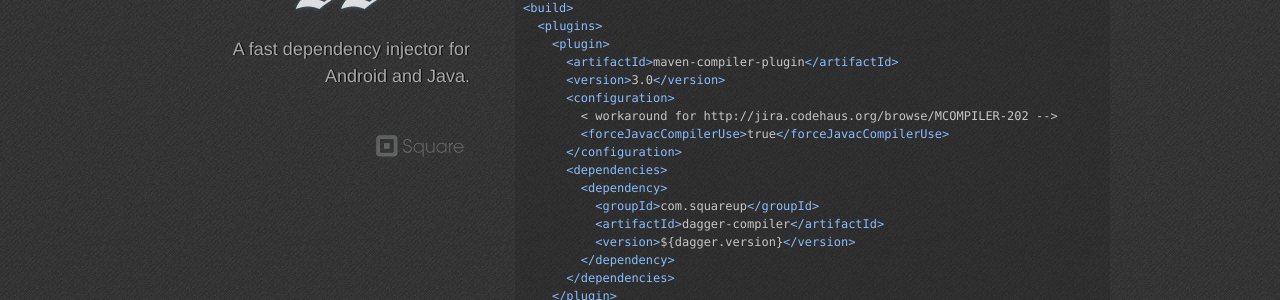
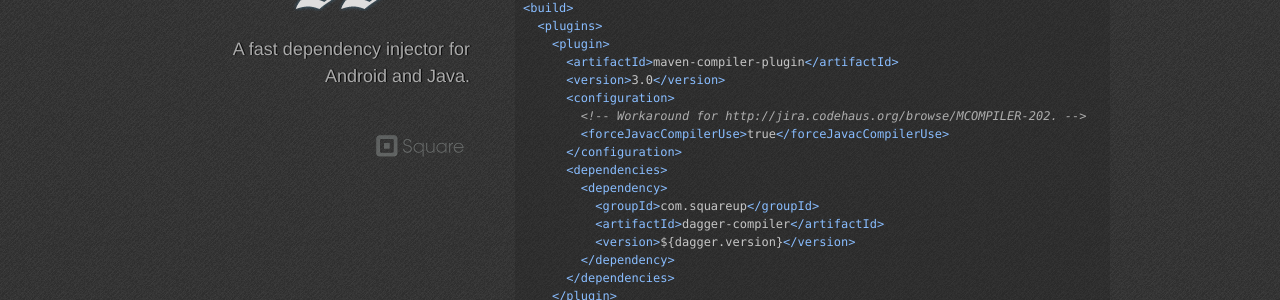
Before and after one commit to square/dagger, a Jekyll site: the page built from website/index.html, in a window 1280 px wide and 900 px high, scrolled down 7332 px. Shown: the part 151-451 px from the top of the window. Built offline with Jekyll 4.4.1, drawn with Linux system fonts in a browser that asks for light colours.

```diff
--- a/website/index.html
+++ b/website/index.html
@@ -382,7 +382,7 @@ public class CoffeeMakerTest {
       &lt;artifactId>maven-compiler-plugin&lt;/artifactId>
       &lt;version>3.0&lt;/version>
       &lt;configuration>
-        &lt; workaround for http://jira.codehaus.org/browse/MCOMPILER-202 -->
+        &lt;!-- Workaround for http://jira.codehaus.org/browse/MCOMPILER-202. -->
         &lt;forceJavacCompilerUse>true&lt;/forceJavacCompilerUse>
       &lt;/configuration>
       &lt;dependencies>
```
Also changed, not shown: README.md.
